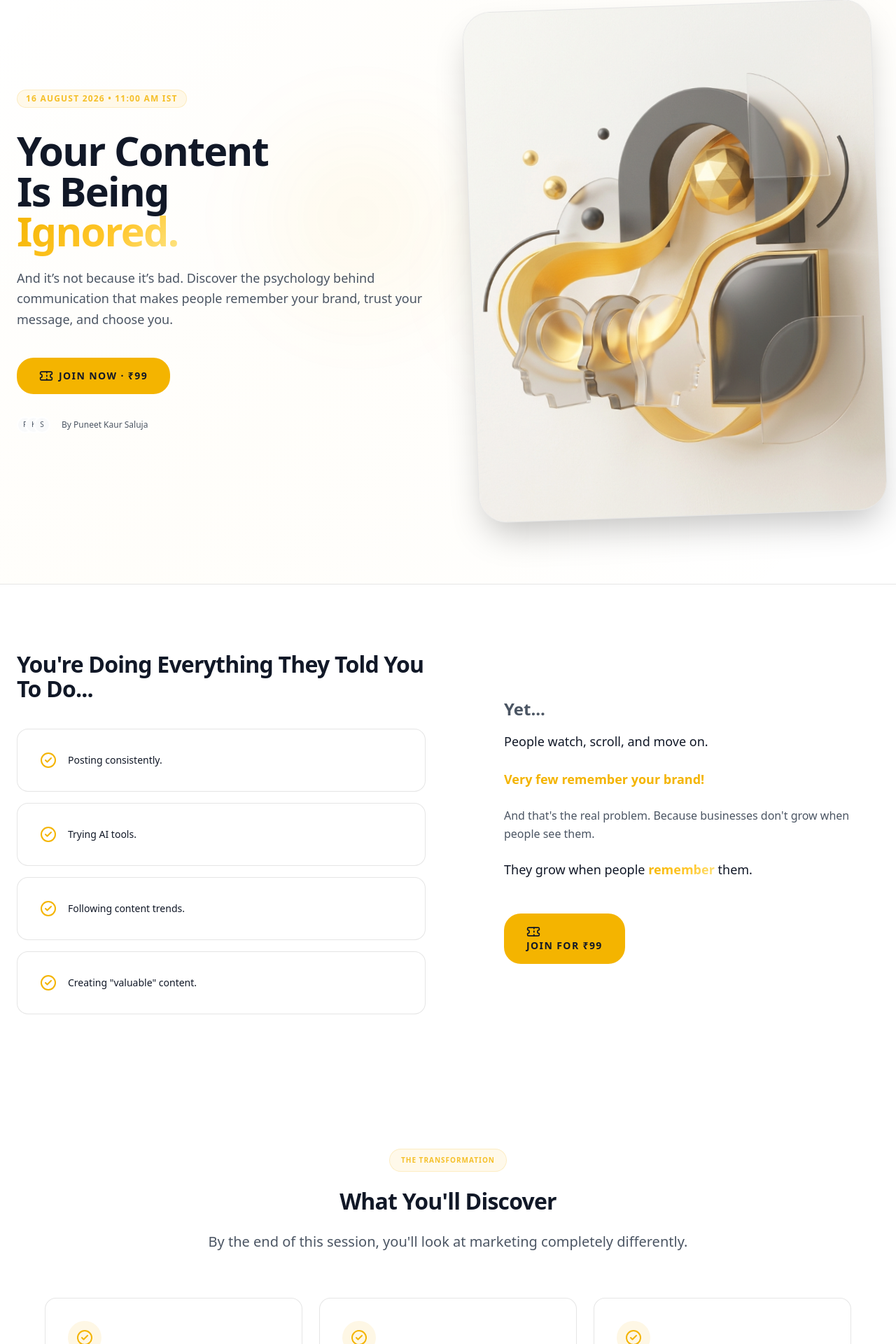
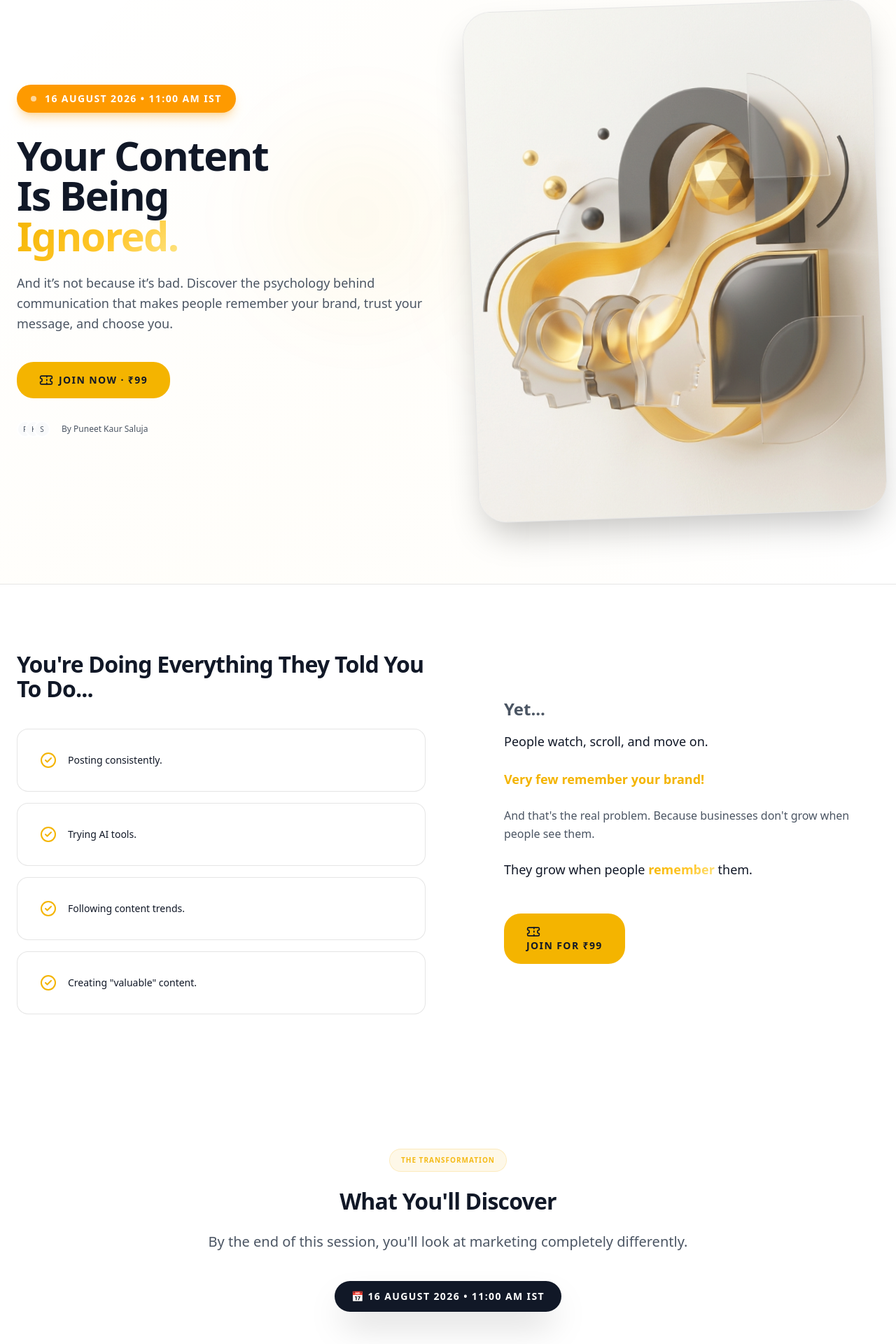
Before and after one commit to PuneetKaur1326/puneet-masterclass, a Next.js app: page / in a window 1280 px wide. Shown: the part 120-2040 px from the top of the page at 70% size. Built offline with nearby package versions, Linux system fonts and the light colour scheme; no server answers.

Commit message:
feat: highlight date on homepage and add prominently to Discover section

```diff
--- a/src/app/components/DiscoverSection.tsx
+++ b/src/app/components/DiscoverSection.tsx
@@ -23,9 +23,12 @@ export default function DiscoverSection() {
           <h2 className="text-section-xl font-bold mb-6 text-foreground">
             What You'll Discover
           </h2>
-          <p className="text-xl text-muted-foreground leading-relaxed">
+          <p className="text-xl text-muted-foreground leading-relaxed mb-10">
             By the end of this session, you'll look at marketing completely differently.
           </p>
+          <div className="inline-flex items-center gap-3 px-6 py-3 rounded-full bg-foreground text-background font-black text-sm uppercase tracking-widest shadow-2xl">
+             📅 16 August 2026 • 11:00 AM IST
+          </div>
         </div>
 
         <div className="grid md:grid-cols-2 lg:grid-cols-3 gap-6 max-w-6xl mx-auto">
--- a/src/app/components/HeroSection.tsx
+++ b/src/app/components/HeroSection.tsx
@@ -20,7 +20,8 @@ export default function HeroSection() {
 
           {/* Content */}
           <div className="max-w-2xl scroll-reveal-item">
-            <div className="inline-flex items-center gap-2 px-3 py-1 rounded-full border border-primary/20 bg-primary/10 text-primary text-xs font-bold uppercase tracking-widest mb-8 pulse-dot">
+            <div className="inline-flex items-center gap-3 px-5 py-2.5 rounded-full bg-amber-500 text-white font-black text-sm uppercase tracking-widest mb-8 shadow-lg shadow-amber-500/30">
+              <span className="w-2 h-2 rounded-full bg-white animate-pulse" />
               16 August 2026 • 11:00 AM IST
             </div>
 
--- a/src/app/components/PricingFaqSection.tsx
+++ b/src/app/components/PricingFaqSection.tsx
@@ -68,9 +68,11 @@ export default function PricingFaqSection() {
             <div className="relative bg-card rounded-[2rem] z-10 overflow-hidden flex flex-col md:flex-row">
 
               <div className="md:w-3/5 p-10 md:p-14 border-b md:border-b-0 md:border-r border-border bg-card/50 backdrop-blur-sm">
-                <h3 className="text-xl font-bold mb-8 text-foreground leading-tight">
+                <h3 className="text-xl font-bold mb-6 text-foreground leading-tight">
                   The Psychology Behind Writing — Live Workshop<br />
-                  <span className="text-primary text-base mt-2 block">16 August 2026, 11:00 AM IST</span>
+                  <span className="inline-flex items-center gap-2 px-3 py-1.5 mt-4 rounded-md bg-amber-100 text-amber-800 text-sm font-bold uppercase tracking-wider">
+                    16 August 2026, 11:00 AM IST
+                  </span>
                 </h3>
 
                 <div className="space-y-5">
```
